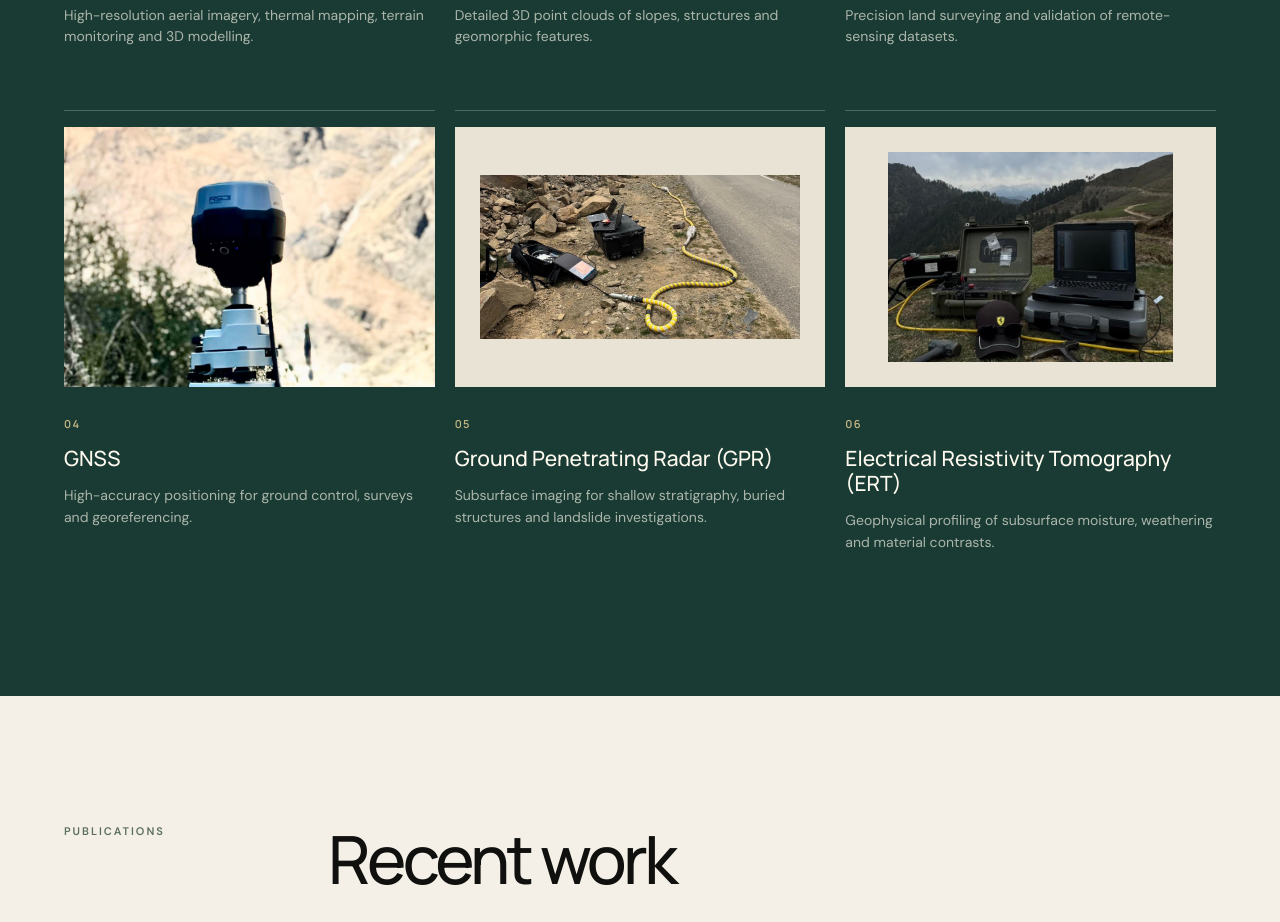
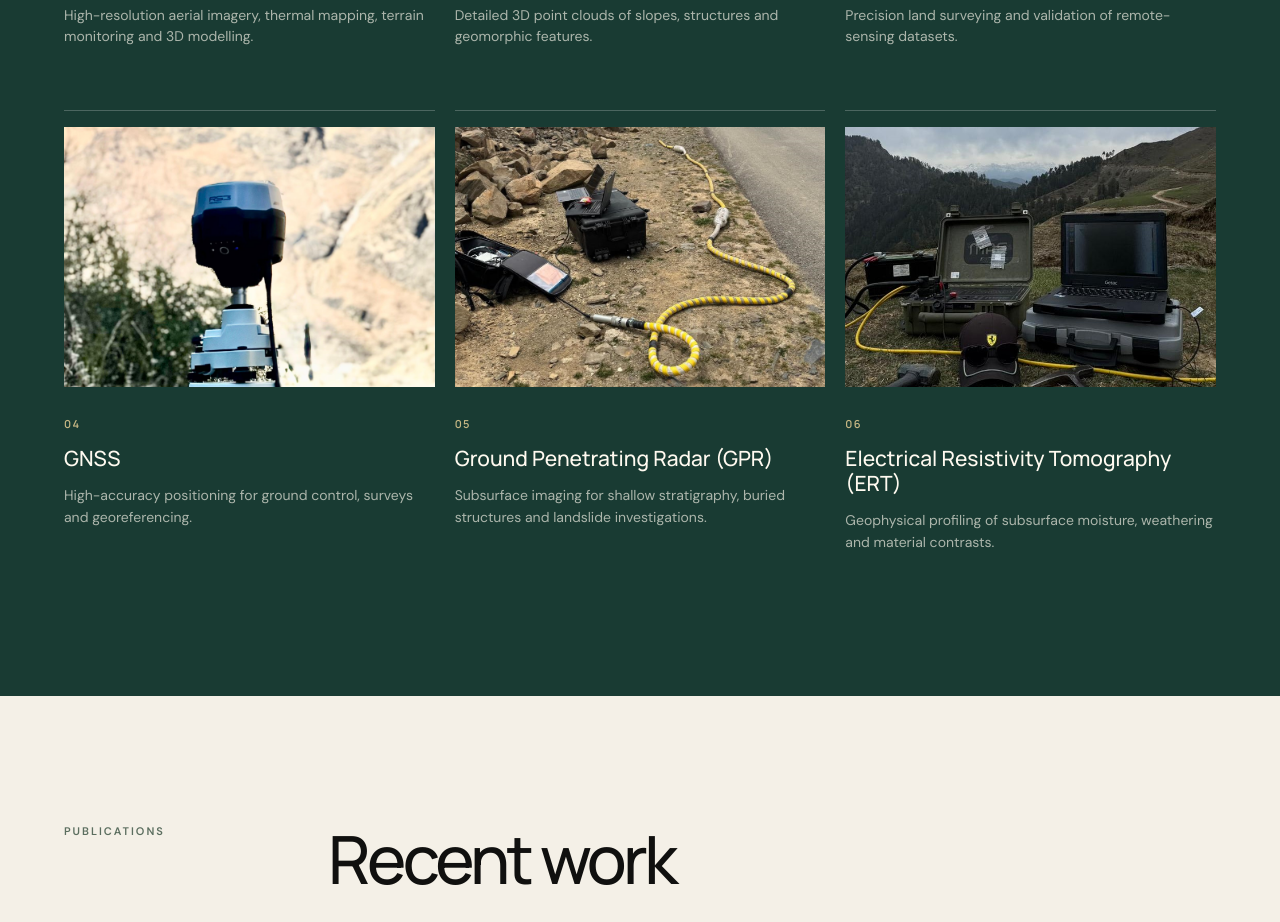
Before and after one commit to yunusapy/geom, a React (Vite) app: page / in a window 1280 px wide. Shown: the part 7100-8022 px from the top of the page. Built offline with nearby package versions, Linux system fonts and the light colour scheme.

Commit message:
Update styles.css

```diff
--- a/src/styles.css
+++ b/src/styles.css
@@ -129,7 +129,6 @@ img { display: block; width: 100%; }
 .equipment-card { border-top: 1px solid rgba(255,255,255,.22); padding-top: 16px; }
 .equipment-image { height: 260px; background: #e8e3d5; overflow: hidden; margin-bottom: 25px; }
 .equipment-image img { height: 100%; object-fit: cover; transition: transform .45s ease; }
-.equipment-card:nth-child(n+5) .equipment-image img { object-fit: contain; padding: 25px; }
 .equipment-card:hover img { transform: scale(1.04); }
 .equipment-card span { color: #c6b784; }
 .equipment-card h3 { margin: 13px 0 10px; font: 500 21px/1.2 "Manrope"; }
```
